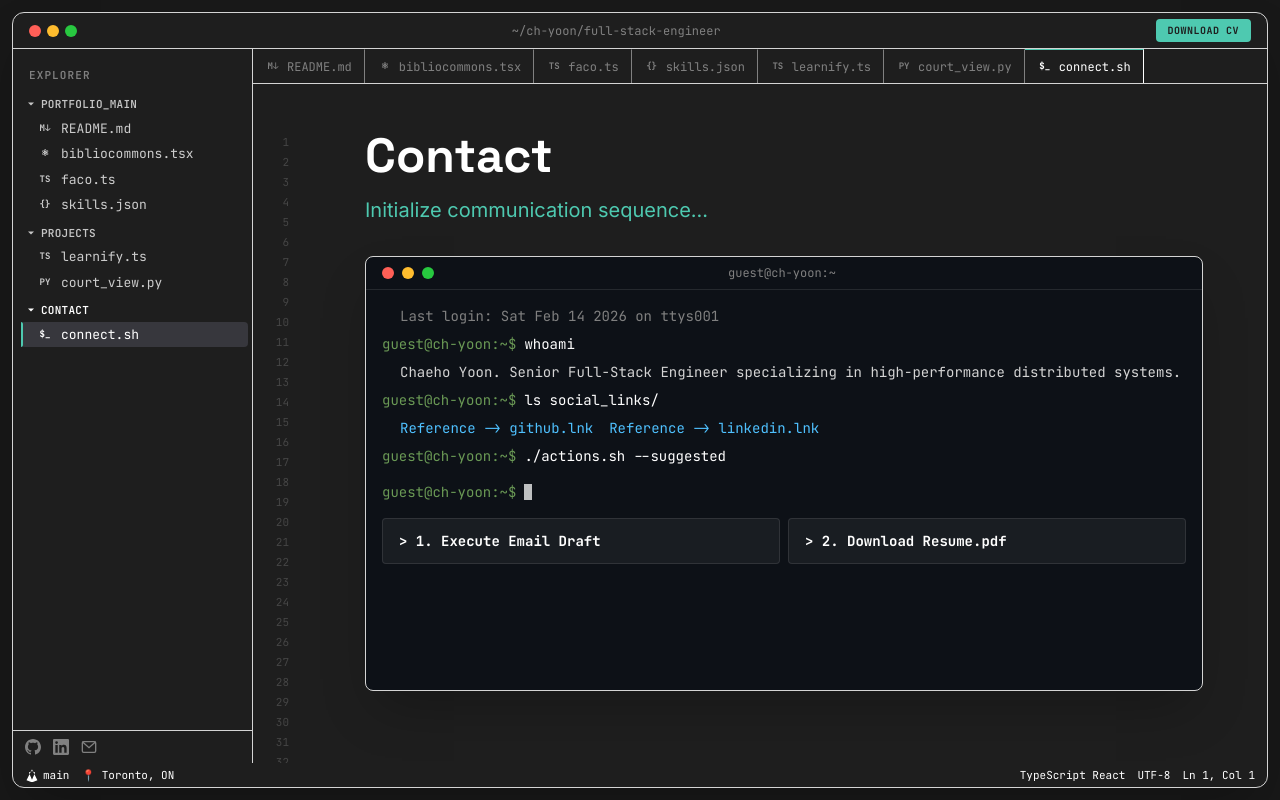
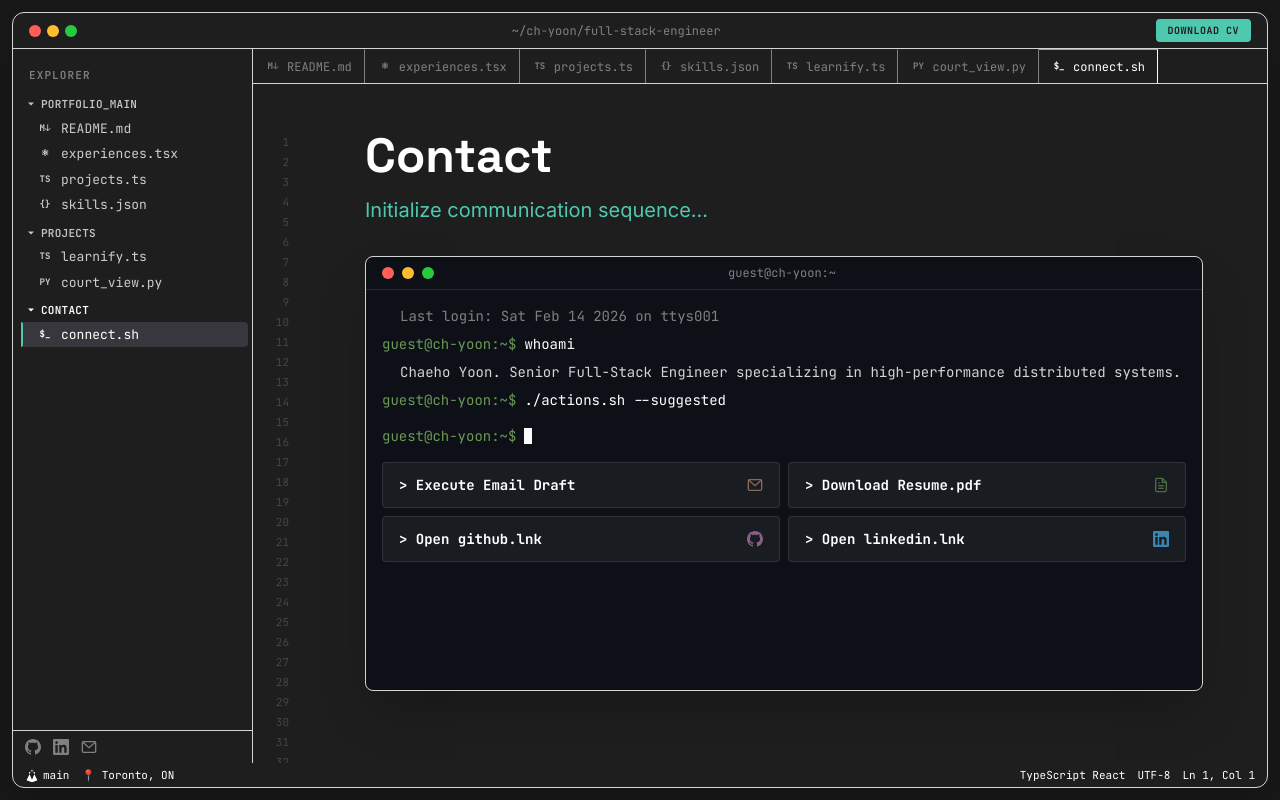
Before and after one commit to cheneyYoon/chaehoYoon, a Next.js app: page /contact in a window 1280 px wide. Built offline with nearby package versions, Linux system fonts and the light colour scheme.

Commit message:
feat(nav): enhance tab management and disconnect detail pages from home scroll

```diff
--- a/src/app/page.tsx
+++ b/src/app/page.tsx
@@ -36,7 +36,7 @@
               Full-Stack Software Engineer
             </p>
 
-            <div className="mt-10 grid gap-8 lg:grid-cols-[1fr_300px]">
+            <div className="mt-10 grid gap-8 lg:grid-cols-[1fr_360px]">
               {/* About text */}
               <div className="space-y-4 text-base leading-relaxed text-text-primary">
                 <p>
@@ -51,7 +51,7 @@
                     20 million+ users
                   </span>
                   . My philosophy is rooted in clean architecture and technical
-                  precision — every line of code should earn its place.
+                  precision. Every line of code should earn its place.
                 </p>
               </div>
 
--- a/src/components/cards/ExperienceCard.tsx
+++ b/src/components/cards/ExperienceCard.tsx
@@ -16,7 +16,7 @@
         <div id={id} className="relative grid gap-4 pb-12 pl-8 sm:grid-cols-[140px_1fr] sm:gap-8 sm:pl-0 scroll-mt-24">
             {/* Timeline dot */}
             <div
-                className="absolute left-0 top-1.5 h-3 w-3 rounded-full border-2 sm:left-[152px]"
+                className="absolute left-0 top-1.5 h-3 w-3 rounded-full border-2 sm:left-[150px]"
                 style={{
                     borderColor: isLatest
                         ? "var(--color-accent)"
--- a/src/components/ide/IDELayout.tsx
+++ b/src/components/ide/IDELayout.tsx
@@ -12,7 +12,7 @@
     children: React.ReactNode;
 }
 
-const sectionIds = ["readme", "bibliocommons", "faco", "learnify", "courtview", "skills", "contact"];
+const sectionIds = ["readme", "experience", "projects", "skills"];
 
 export default function IDELayout({ children }: IDELayoutProps) {
     const router = useRouter();
--- a/src/components/ide/Sidebar.tsx
+++ b/src/components/ide/Sidebar.tsx
@@ -71,7 +71,7 @@
                     style={{ borderColor: "var(--color-ide-border)" }}
                 >
                     <a
-                        href="https://github.com/chaehoyoon"
+                        href="https://github.com/cheneyYoon"
                         target="_blank"
                         rel="noreferrer noopener"
                         className="text-text-muted transition-colors hover:text-text-primary"
--- a/src/components/sections/Experience.tsx
+++ b/src/components/sections/Experience.tsx
@@ -7,7 +7,7 @@
             {/* Timeline line */}
             <div className="relative">
                 <div
-                    className="absolute bottom-0 left-[5px] top-0 w-px sm:left-[157px]"
+                    className="absolute bottom-0 left-[5px] top-0 w-0.5 sm:left-[155px]"
                     style={{ backgroundColor: "var(--color-ide-border)" }}
                     aria-hidden="true"
                 />
@@ -21,15 +21,15 @@
             </div>
 
             {/* Resume link */}
-            <div className="mt-4 pl-8 sm:pl-0 sm:ml-[164px]">
+            <div className="mt-4 pl-8 sm:pl-0 sm:ml-[172px]">
                 <a
                     className="group inline-flex items-center gap-1 font-mono text-sm text-accent transition-colors hover:text-text-bright"
                     href="/resume.pdf"
                     target="_blank"
                     rel="noreferrer noopener"
-                    aria-label="View Full Résumé (opens in a new tab)"
+                    aria-label="View Full Resume (opens in a new tab)"
                 >
-                    View Full Résumé
+                    View Full Resume
                     <svg
                         xmlns="http://www.w3.org/2000/svg"
                         viewBox="0 0 20 20"
--- a/src/components/terminal/Terminal.tsx
+++ b/src/components/terminal/Terminal.tsx
@@ -13,7 +13,7 @@
     id: string;
     label: string;
     command: string;
-    icon?: string;
+    icon?: React.ReactNode;
     action: () => void;
 }
 
@@ -21,9 +21,13 @@
     const [lines, setLines] = useState<TerminalLine[]>([]);
     const [isTyping, setIsTyping] = useState(false);
     const bottomRef = useRef<HTMLDivElement>(null);
+    const hasBooted = useRef(false);
 
     // Initial boot sequence
     useEffect(() => {
+        if (hasBooted.current) return;
+        hasBooted.current = true;
+
         const boot = async () => {
             setIsTyping(true);
 
@@ -42,24 +46,11 @@
             });
             await pause(500);
 
-            // 3. social_links
-            await typeCommand("ls social_links/");
-            await addLine({
-                type: "output",
-                content: (
-                    <div className="flex gap-4 text-syntax-blue">
-                        <a href="https://github.com/chaehoyoon" target="_blank" rel="noreferrer" className="hover:underline">Reference -&gt; github.lnk</a>
-                        <a href="https://linkedin.com/in/chaehoyoon" target="_blank" rel="noreferrer" className="hover:underline">Reference -&gt; linkedin.lnk</a>
-                    </div>
-                )
-            });
-            await pause(500);
-
-            // 4. actions.sh
+            // 3. actions.sh
             await typeCommand("./actions.sh --suggested");
             await pause(500);
 
-            // 5. Ready for input
+            // 4. Ready for input
             setIsTyping(false);
         };
 
@@ -110,15 +101,52 @@
     const actions: Action[] = [
         {
             id: "email",
-            label: "1. Execute Email Draft",
+            label: "Execute Email Draft",
             command: "./send_email.sh",
+            icon: (
+                <svg className="h-4 w-4 text-syntax-orange transition-opacity opacity-80 group-hover:opacity-100" viewBox="0 0 24 24" fill="none" stroke="currentColor" strokeWidth="2" aria-hidden="true">
+                    <rect x="2" y="4" width="20" height="16" rx="2" />
+                    <path d="M22 4L12 13 2 4" />
+                </svg>
+            ),
             action: () => window.location.href = "mailto:chaeho.yoon@outlook.com"
         },
         {
             id: "resume",
-            label: "2. Download Resume.pdf",
+            label: "Download Resume.pdf",
             command: "wget resume.pdf",
+            icon: (
+                <svg className="h-4 w-4 text-syntax-green transition-opacity opacity-80 group-hover:opacity-100" viewBox="0 0 24 24" fill="none" stroke="currentColor" strokeWidth="2" aria-hidden="true">
+                    <path d="M14 2H6a2 2 0 0 0-2 2v16a2 2 0 0 0 2 2h12a2 2 0 0 0 2-2V8z" />
+                    <path d="M14 2v6h6" />
+                    <path d="M16 13H8" />
+                    <path d="M16 17H8" />
+                    <path d="M10 9H8" />
+                </svg>
+            ),
             action: () => window.open("/resume.pdf", "_blank")
+        },
+        {
+            id: "github",
+            label: "Open github.lnk",
+            command: "open github.lnk",
+            icon: (
+                <svg className="h-4 w-4 text-syntax-purple transition-opacity opacity-80 group-hover:opacity-100" viewBox="0 0 24 24" fill="currentColor" aria-hidden="true">
+                    <path d="M12 0c-6.626 0-12 5.373-12 12 0 5.302 3.438 9.8 8.207 11.387.599.111.793-.261.793-.577v-2.234c-3.338.726-4.033-1.416-4.033-1.416-.546-1.387-1.333-1.756-1.333-1.756-1.089-.745.083-.729.083-.729 1.205.084 1.839 1.237 1.839 1.237 1.07 1.834 2.807 1.304 3.492.997.107-.775.418-1.305.762-1.604-2.665-.305-5.467-1.334-5.467-5.931 0-1.311.469-2.381 1.236-3.221-.124-.303-.535-1.524.117-3.176 0 0 1.008-.322 3.301 1.23.957-.266 1.983-.399 3.003-.404 1.02.005 2.047.138 3.006.404 2.291-1.552 3.297-1.23 3.297-1.23.653 1.653.242 2.874.118 3.176.77.84 1.235 1.911 1.235 3.221 0 4.609-2.807 5.624-5.479 5.921.43.372.823 1.102.823 2.222v3.293c0 .319.192.694.801.576 4.765-1.589 8.199-6.086 8.199-11.386 0-6.627-5.373-12-12-12z" />
+                </svg>
+            ),
+            action: () => window.open("https://github.com/cheneyYoon", "_blank")
+        },
+        {
+            id: "linkedin",
+            label: "Open linkedin.lnk",
+            command: "open linkedin.lnk",
+            icon: (
+                <svg className="h-4 w-4 text-syntax-blue transition-opacity opacity-80 group-hover:opacity-100" viewBox="0 0 24 24" fill="currentColor" aria-hidden="true">
+                    <path d="M20.447 20.452h-3.554v-5.569c0-1.328-.027-3.037-1.852-3.037-1.853 0-2.136 1.445-2.136 2.939v5.667H9.351V9h3.414v1.561h.046c.477-.9 1.637-1.85 3.37-1.85 3.601 0 4.267 2.37 4.267 5.455v6.286zM5.337 7.433a2.062 2.062 0 01-2.063-2.065 2.064 2.064 0 112.063 2.065zm1.782 13.019H3.555V9h3.564v11.452zM22.225 0H1.771C.792 0 0 .774 0 1.729v20.542C0 23.227.792 24 1.771 24h20.451C23.2 24 24 23.227 24 22.271V1.729C24 .774 23.2 0 22.222 0h.003z" />
+                </svg>
+            ),
+            action: () => window.open("https://linkedin.com/in/chaehoyoon", "_blank")
         }
     ];
 
@@ -172,8 +200,8 @@
                                     <span className="text-text-bright group-hover:text-syntax-green font-bold">
                                         &gt; {action.label}
                                     </span>
-                                    <span className="text-xs text-text-muted opacity-0 group-hover:opacity-100 transition-opacity">
-                                        ↵
+                                    <span className="text-lg opacity-80 group-hover:opacity-100 transition-opacity">
+                                        {action.icon}
                                     </span>
                                 </button>
                             ))}
--- a/src/data/fileTree.ts
+++ b/src/data/fileTree.ts
@@ -5,8 +5,8 @@
         folder: "PORTFOLIO_MAIN",
         files: [
             { name: "README.md", icon: "markdown", sectionId: "readme" },
-            { name: "bibliocommons.tsx", icon: "react", sectionId: "bibliocommons" },
-            { name: "faco.ts", icon: "typescript", sectionId: "faco" },
+            { name: "experiences.tsx", icon: "react", sectionId: "experience" },
+            { name: "projects.ts", icon: "typescript", sectionId: "projects" },
             { name: "skills.json", icon: "json", sectionId: "skills" },
         ],
     },
```
